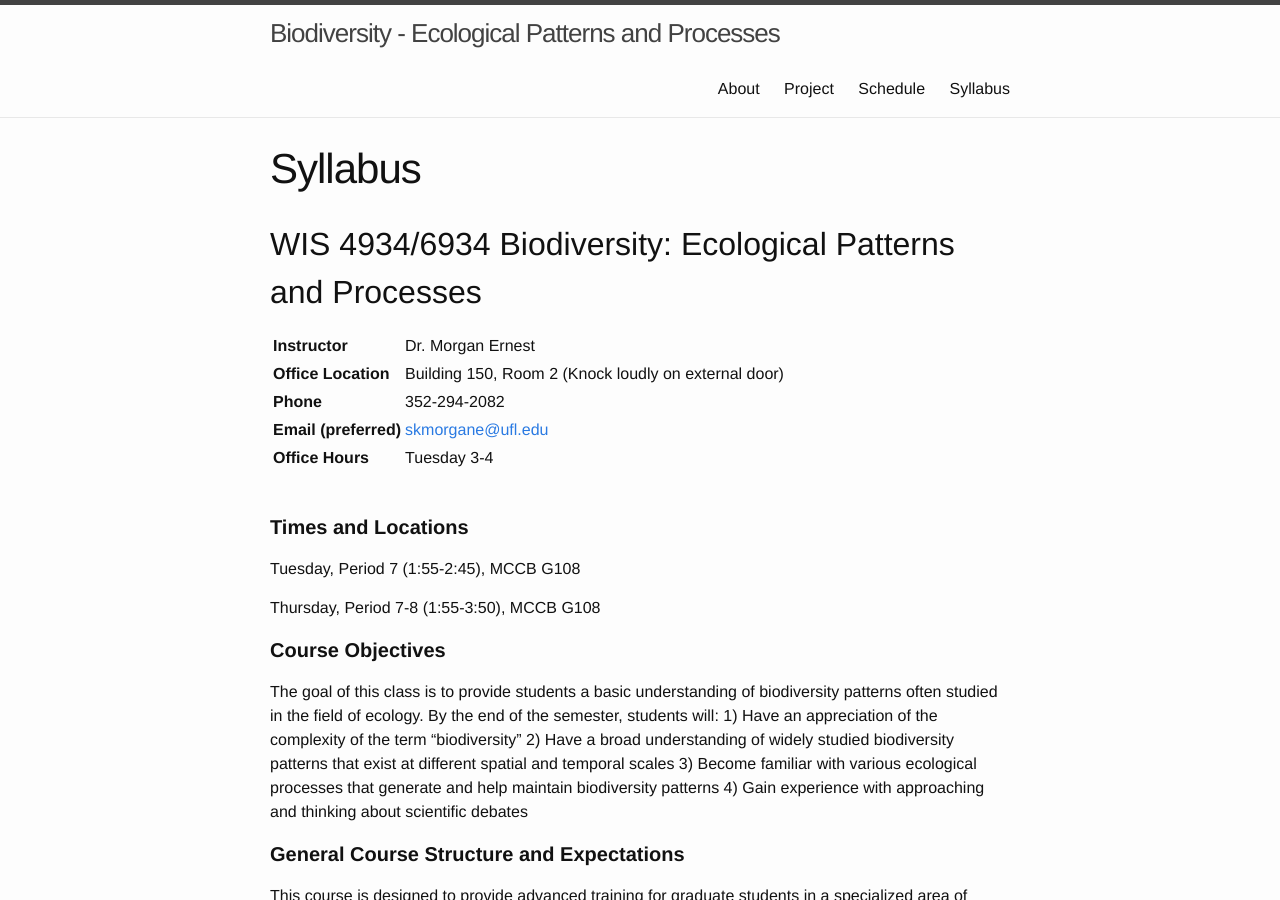
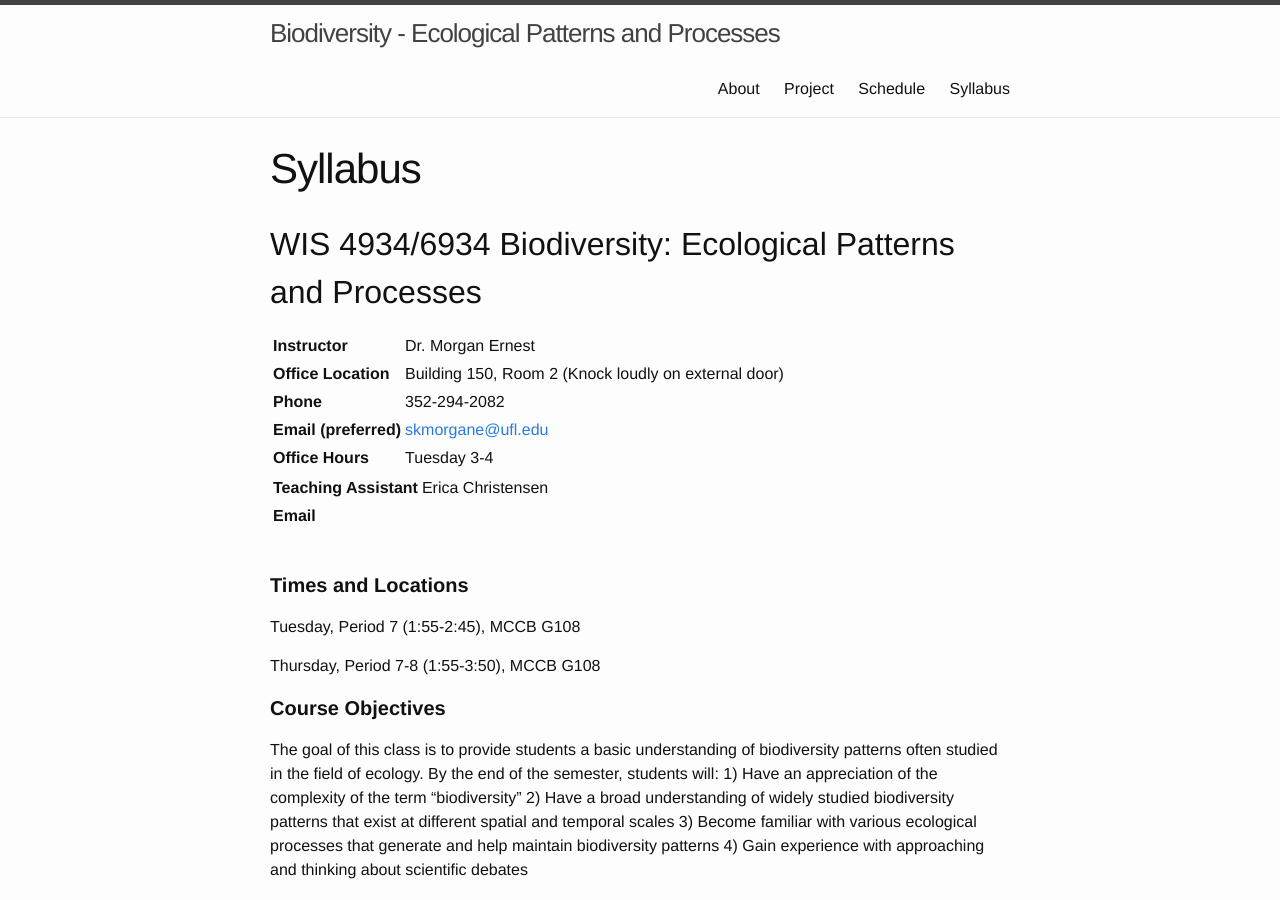
Before and after one commit to skmorgane/biodiversity-course, a Jekyll site: the page built from syllabus.md, in a window 1280 px wide and 900 px high. Built offline with Jekyll 4.4.1, drawn with Linux system fonts in a browser that asks for light colours.

Commit message:
Update with TA info

```diff
--- a/syllabus.md
+++ b/syllabus.md
@@ -10,6 +10,9 @@ title: Syllabus
   |**Phone**              |352-294-2082
   |**Email (preferred)**  |<skmorgane@ufl.edu>
   |**Office Hours**       |Tuesday 3-4
+
+  |**Teaching Assistant** |Erica Christensen
+  |**Email**              |
 
 <br>
 
```
